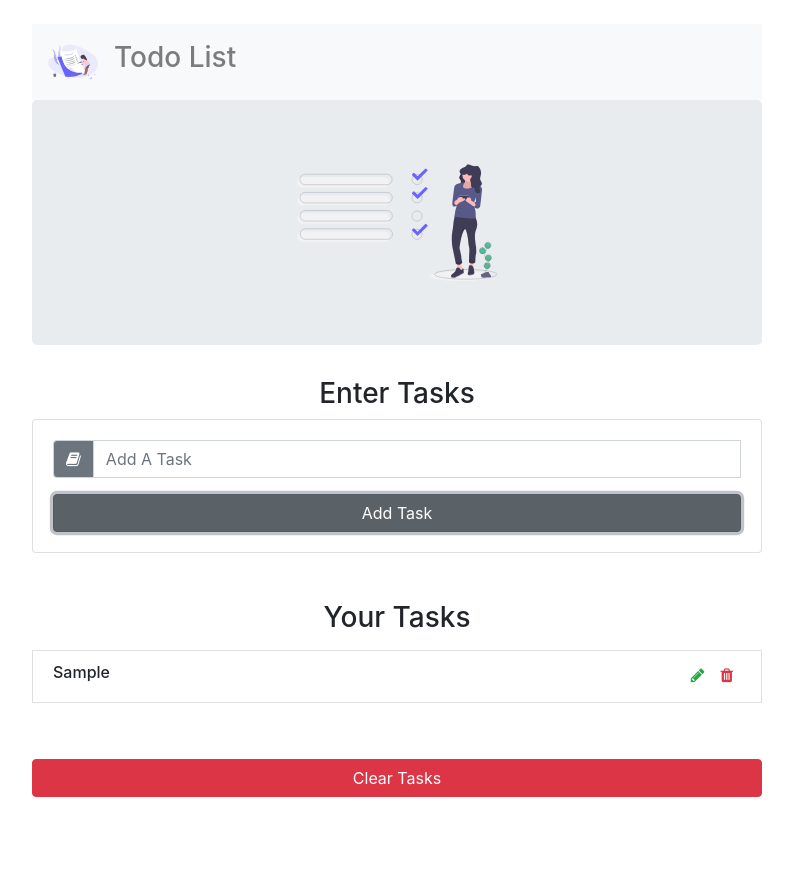
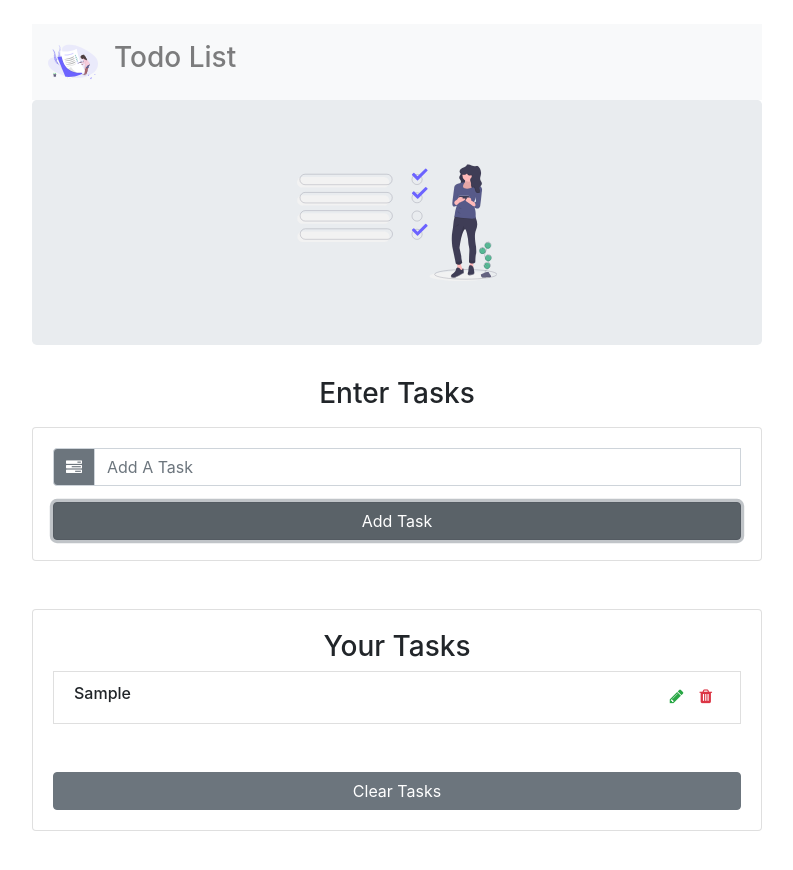
Before and after one commit to SayanSahu99/React-Todo-List, a React (Create React App) app: page / in a window 1280 px wide. Both pictures are taken after typing "Sample" into the empty fields and a click on the button "Add Task". Shown: the top 870 px of the page, without its empty margins (243-1036 px from the left). Before the commit the page ends 845 px from the top, so only its background shows below. Built offline with nearby package versions, Linux system fonts and the light colour scheme.

Commit message:
UI adjustments

```diff
--- a/public/index.html
+++ b/public/index.html
@@ -24,7 +24,7 @@
       work correctly both with client-side routing and a non-root public URL.
       Learn how to configure a non-root public URL by running `npm run build`.
     -->
-    <title>React App</title>
+    <title>Todo List</title>
   </head>
   <body>
     <noscript>You need to enable JavaScript to run this app.</noscript>
--- a/src/components/TodoInput.js
+++ b/src/components/TodoInput.js
@@ -5,12 +5,12 @@ export default class TodoInput extends Component {
     render() {
         const {item, handleChange, handleSubmit, editItem} = this.props;
         return (
-            <Card>
+            <Card className="my-3">
                 <CardBody>
                     <Form onSubmit={handleSubmit}>
                         <InputGroup>
                             <div className="input-group-prepend">
-                                <div className="input-group-text text-white bg-secondary"><i className="fa fa-book"/></div>
+                                <div className="input-group-text text-white bg-secondary"><i className="fa fa-tasks"/></div>
                             </div>
                             <Input type="text" id="todo-input" name="todo-input"
                                     className="form-control text-capitalize" placeholder="add a task"
--- a/src/components/TodoList.js
+++ b/src/components/TodoList.js
@@ -1,27 +1,32 @@
 import React, { Component } from 'react'
 import TodoItem from './TodoItem';
-import { Button } from 'reactstrap';
+import { Button, Card, CardBody } from 'reactstrap';
 
 export default class TodoList extends Component {
     render() {
         const { items, clearList, handleDelete, handleEdit } = this.props;
         return (
-            <div>
-                <ul className="list-group my-5">
+            <Card className="my-5">
+
+                    <ul className="list-group">
+                    <CardBody>
                         <h3 className="text-capitalize text-center">your tasks</h3>
                         {
                             items.map(item => {
-                            return <TodoItem
+                                return <div>{item.title && <TodoItem
                                             key={item.id}
                                             title={item.title}
                                             handleDelete={() => handleDelete(item.id)}
-                                        handleEdit={() => handleEdit(item.id)} />
+                                            handleEdit={() => handleEdit(item.id)} /> }
+                                        </div>
                             })
                         }
 
-                    <Button className="btn btn-danger btn-block text-capitalize mt-5" onClick={clearList}>clear tasks</Button>
+                        <Button className="btn btn-secondary btn-block text-capitalize mt-5"
+                                onClick={clearList}>clear tasks</Button>
+                    </CardBody>
                     </ul>
-            </div>
+            </Card>
         )
     }
 }
```
Lines whose indentation alone changed are shown as unchanged.
